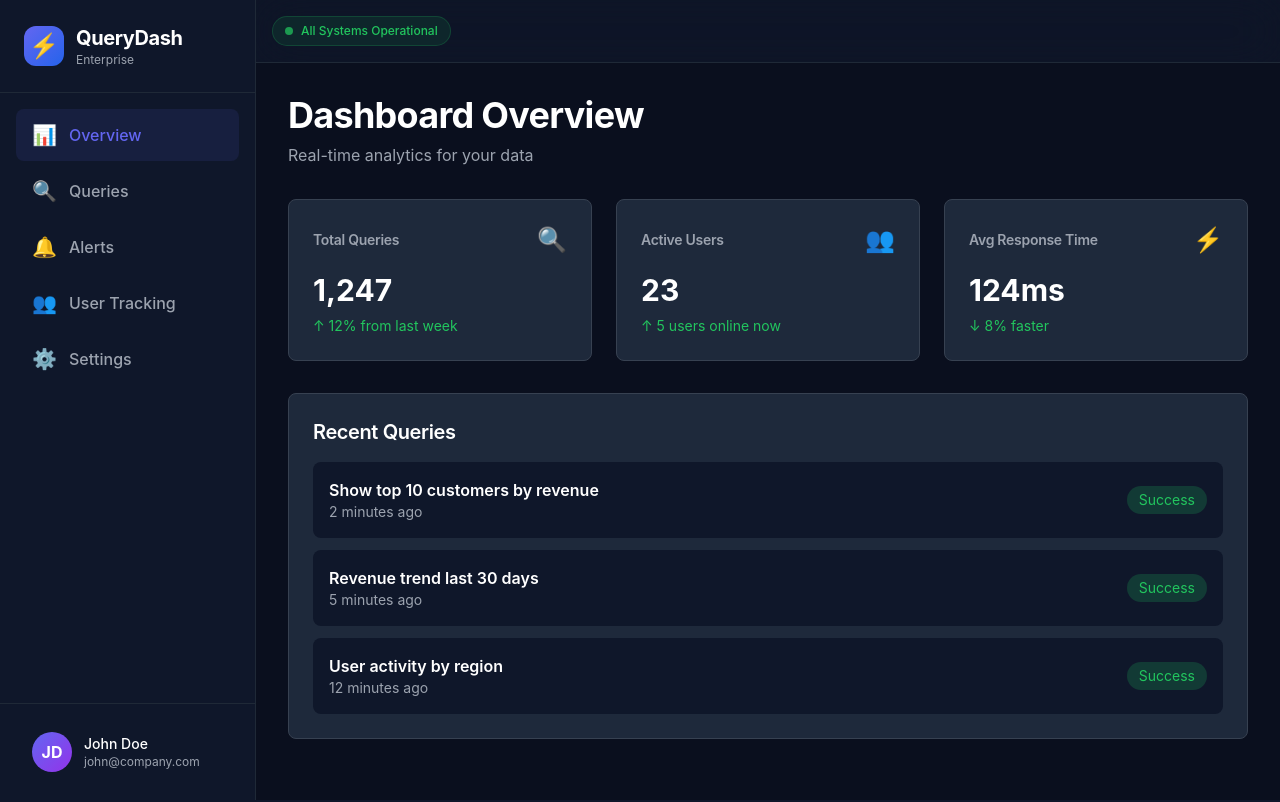
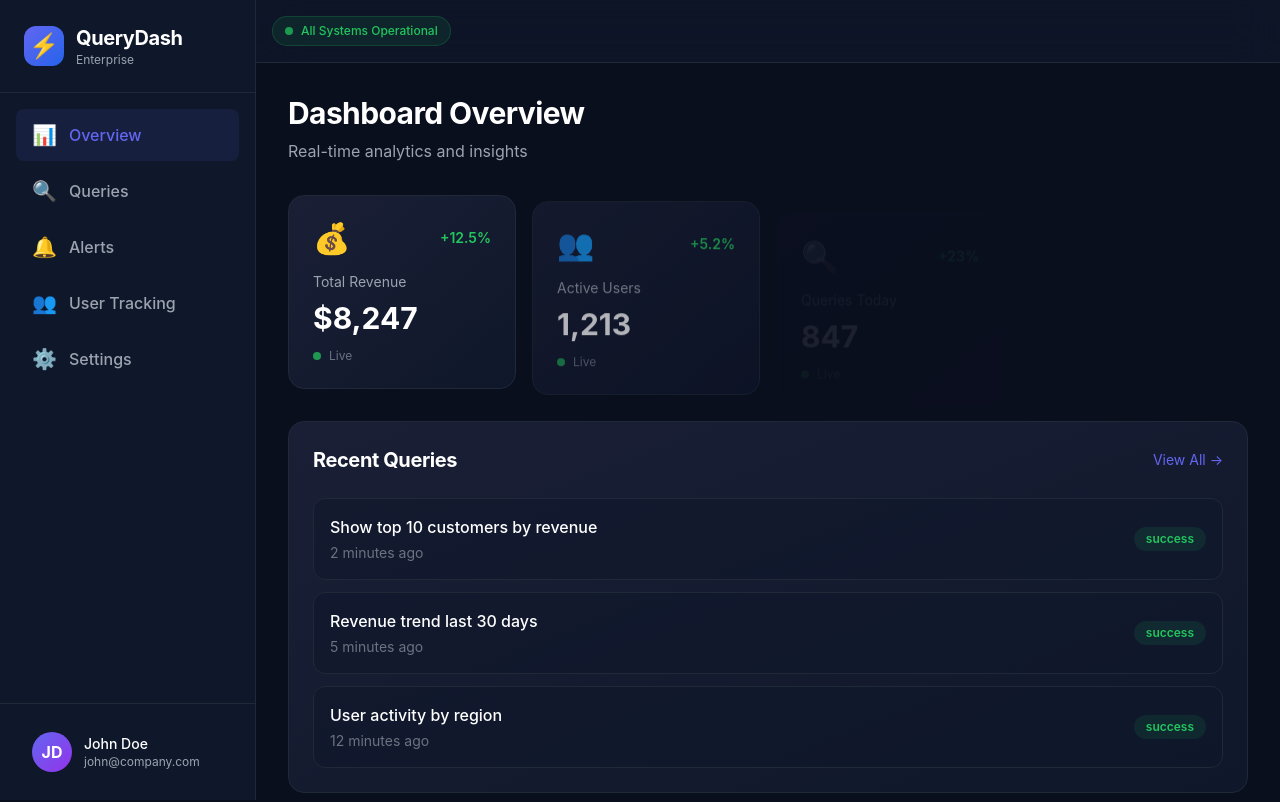
Before and after one commit to skillmates07-stack/querydash-frontend, a Next.js app: page /dashboard in a window 1280 px wide. Shown: the top 802 px of the page. Built offline with nearby package versions, Linux system fonts and the light colour scheme.

Commit message:
Update page.tsx

```diff
--- a/src/app/dashboard/page.tsx
+++ b/src/app/dashboard/page.tsx
@@ -1,96 +1,236 @@
 'use client';
 
-import { useEffect, useState } from 'react';
+import { useEffect, useState, useRef } from 'react';
+import gsap from 'gsap';
+
+interface Metric {
+  id: string;
+  label: string;
+  value: string | number;
+  change: string;
+  trend: 'up' | 'down' | 'neutral';
+  icon: string;
+}
+
+interface Query {
+  id: string;
+  text: string;
+  time: string;
+  status: 'success' | 'error' | 'pending';
+}
 
 export default function DashboardPage() {
-  const [metrics, setMetrics] = useState({
-    totalQueries: 0,
-    activeUsers: 0,
-    avgResponseTime: 0
-  });
+  const [metrics, setMetrics] = useState<Metric[]>([
+    {
+      id: '1',
+      label: 'Total Revenue',
+      value: '$8,247',
+      change: '+12.5%',
+      trend: 'up',
+      icon: '💰'
+    },
+    {
+      id: '2',
+      label: 'Active Users',
+      value: '1,234',
+      change: '+5.2%',
+      trend: 'up',
+      icon: '👥'
+    },
+    {
+      id: '3',
+      label: 'Queries Today',
+      value: '847',
+      change: '+23%',
+      trend: 'up',
+      icon: '🔍'
+    },
+    {
+      id: '4',
+      label: 'Response Time',
+      value: '124ms',
+      change: '-8%',
+      trend: 'down',
+      icon: '⚡'
+    }
+  ]);
+
+  const [recentQueries, setRecentQueries] = useState<Query[]>([
+    {
+      id: '1',
+      text: 'Show top 10 customers by revenue',
+      time: '2 minutes ago',
+      status: 'success'
+    },
+    {
+      id: '2',
+      text: 'Revenue trend last 30 days',
+      time: '5 minutes ago',
+      status: 'success'
+    },
+    {
+      id: '3',
+      text: 'User activity by region',
+      time: '12 minutes ago',
+      status: 'success'
+    }
+  ]);
+
+  const metricsRef = useRef<HTMLDivElement>(null);
 
   useEffect(() => {
-    // Mock data for now (later: fetch from API)
-    setMetrics({
-      totalQueries: 1247,
-      activeUsers: 23,
-      avgResponseTime: 124
+    // Animate metrics cards on load
+    if (metricsRef.current) {
+      gsap.from(metricsRef.current.querySelectorAll('.metric-card'), {
+        opacity: 0,
+        y: 20,
+        stagger: 0.1,
+        duration: 0.5,
+        ease: 'power3.out'
       });
+    }
+
+    // Simulate real-time updates every 5 seconds
+    const interval = setInterval(() => {
+      setMetrics((prev) =>
+        prev.map((metric) => {
+          if (metric.id === '2') {
+            // Update active users randomly
+            const newValue = Math.floor(1200 + Math.random() * 100);
+            return { ...metric, value: newValue.toLocaleString() };
+          }
+          if (metric.id === '4') {
+            // Update response time randomly
+            const newValue = Math.floor(100 + Math.random() * 50);
+            return { ...metric, value: `${newValue}ms` };
+          }
+          return metric;
+        })
+      );
+    }, 5000);
+
+    return () => clearInterval(interval);
   }, []);
 
   return (
     <div className="space-y-8">
-      {/* Page Header */}
+      {/* Page header */}
       <div>
-        <h1 className="text-4xl font-bold mb-2">Dashboard Overview</h1>
-        <p className="text-gray-400">Real-time analytics for your data</p>
+        <h1 className="text-3xl font-bold text-white mb-2">Dashboard Overview</h1>
+        <p className="text-gray-400">Real-time analytics and insights</p>
       </div>
 
-      {/* Metrics Cards */}
-      <div className="grid grid-cols-1 md:grid-cols-3 gap-6">
-        {/* Total Queries */}
-        <div className="bg-secondary rounded-lg p-6 border border-gray-700">
+      {/* Metrics grid */}
+      <div ref={metricsRef} className="grid grid-cols-1 md:grid-cols-2 lg:grid-cols-4 gap-4">
+        {metrics.map((metric) => (
+          <div
+            key={metric.id}
+            className="metric-card group relative p-6 rounded-2xl bg-gradient-to-br from-[#1a1f35] to-[#0f172a] border border-gray-800 hover:border-accent/50 transition-all duration-300 cursor-pointer overflow-hidden"
+          >
+            {/* Background glow effect */}
+            <div className="absolute inset-0 bg-gradient-to-br from-accent/0 to-accent/5 opacity-0 group-hover:opacity-100 transition-opacity" />
+
+            <div className="relative z-10">
+              {/* Icon and trend */}
               <div className="flex items-center justify-between mb-4">
-            <h3 className="text-sm font-semibold text-gray-400">Total Queries</h3>
-            <span className="text-2xl">🔍</span>
-          </div>
-          <p className="text-3xl font-bold">{metrics.totalQueries.toLocaleString()}</p>
-          <p className="text-sm text-success mt-2">↑ 12% from last week</p>
+                <span className="text-3xl">{metric.icon}</span>
+                <span
+                  className={`text-sm font-semibold ${
+                    metric.trend === 'up'
+                      ? 'text-success'
+                      : metric.trend === 'down'
+                      ? 'text-danger'
+                      : 'text-gray-400'
+                  }`}
+                >
+                  {metric.change}
+                </span>
               </div>
 
-        {/* Active Users */}
-        <div className="bg-secondary rounded-lg p-6 border border-gray-700">
-          <div className="flex items-center justify-between mb-4">
-            <h3 className="text-sm font-semibold text-gray-400">Active Users</h3>
-            <span className="text-2xl">👥</span>
+              {/* Label */}
+              <p className="text-sm text-gray-400 mb-2">{metric.label}</p>
+
+              {/* Value */}
+              <p className="text-3xl font-bold text-white">{metric.value}</p>
+
+              {/* Live indicator */}
+              <div className="flex items-center gap-2 mt-3">
+                <div className="w-2 h-2 rounded-full bg-success animate-pulse" />
+                <span className="text-xs text-gray-500">Live</span>
               </div>
-          <p className="text-3xl font-bold">{metrics.activeUsers}</p>
-          <p className="text-sm text-success mt-2">↑ 5 users online now</p>
+            </div>
+          </div>
+        ))}
       </div>
 
-        {/* Avg Response Time */}
-        <div className="bg-secondary rounded-lg p-6 border border-gray-700">
-          <div className="flex items-center justify-between mb-4">
-            <h3 className="text-sm font-semibold text-gray-400">Avg Response Time</h3>
-            <span className="text-2xl">⚡</span>
+      {/* Recent queries */}
+      <div className="rounded-2xl bg-gradient-to-br from-[#1a1f35] to-[#0f172a] border border-gray-800 p-6">
+        <div className="flex items-center justify-between mb-6">
+          <h2 className="text-xl font-bold text-white">Recent Queries</h2>
+          <button className="text-sm text-accent hover:text-accent/80 transition-colors">
+            View All →
+          </button>
         </div>
-          <p className="text-3xl font-bold">{metrics.avgResponseTime}ms</p>
-          <p className="text-sm text-success mt-2">↓ 8% faster</p>
+
+        <div className="space-y-3">
+          {recentQueries.map((query) => (
+            <div
+              key={query.id}
+              className="flex items-center justify-between p-4 rounded-xl bg-[#0f172a]/50 border border-gray-800 hover:border-accent/30 transition-colors cursor-pointer group"
+            >
+              <div className="flex-1">
+                <p className="text-white font-medium mb-1 group-hover:text-accent transition-colors">
+                  {query.text}
+                </p>
+                <p className="text-sm text-gray-500">{query.time}</p>
+              </div>
+              <span
+                className={`px-3 py-1 rounded-full text-xs font-semibold ${
+                  query.status === 'success'
+                    ? 'bg-success/10 text-success'
+                    : query.status === 'error'
+                    ? 'bg-danger/10 text-danger'
+                    : 'bg-warning/10 text-warning'
+                }`}
+              >
+                {query.status}
+              </span>
+            </div>
+          ))}
         </div>
       </div>
 
-      {/* Recent Queries Section */}
-      <div className="bg-secondary rounded-lg p-6 border border-gray-700">
-        <h3 className="text-xl font-semibold mb-4">Recent Queries</h3>
-        <div className="space-y-3">
-          <div className="flex items-center justify-between p-4 bg-primary rounded-lg">
+      {/* Quick actions */}
+      <div className="grid md:grid-cols-3 gap-4">
+        <button className="flex items-center gap-4 p-6 rounded-2xl bg-gradient-to-br from-accent/10 to-accent/5 border border-accent/20 hover:border-accent/50 transition-all duration-300 group text-left">
+          <div className="w-12 h-12 rounded-xl bg-accent/20 flex items-center justify-center text-2xl group-hover:scale-110 transition-transform">
+            🔍
+          </div>
           <div>
-              <p className="font-semibold">Show top 10 customers by revenue</p>
-              <p className="text-sm text-gray-400">2 minutes ago</p>
+            <h3 className="text-white font-semibold mb-1">New Query</h3>
+            <p className="text-sm text-gray-400">Ask a question</p>
           </div>
-            <span className="px-3 py-1 bg-success/20 text-success rounded-full text-sm">
-              Success
-            </span>
+        </button>
+
+        <button className="flex items-center gap-4 p-6 rounded-2xl bg-gradient-to-br from-purple-500/10 to-purple-500/5 border border-purple-500/20 hover:border-purple-500/50 transition-all duration-300 group text-left">
+          <div className="w-12 h-12 rounded-xl bg-purple-500/20 flex items-center justify-center text-2xl group-hover:scale-110 transition-transform">
+            📊
           </div>
-          <div className="flex items-center justify-between p-4 bg-primary rounded-lg">
           <div>
-              <p className="font-semibold">Revenue trend last 30 days</p>
-              <p className="text-sm text-gray-400">5 minutes ago</p>
+            <h3 className="text-white font-semibold mb-1">Create Dashboard</h3>
+            <p className="text-sm text-gray-400">Build custom view</p>
           </div>
-            <span className="px-3 py-1 bg-success/20 text-success rounded-full text-sm">
-              Success
-            </span>
+        </button>
+
+        <button className="flex items-center gap-4 p-6 rounded-2xl bg-gradient-to-br from-orange-500/10 to-orange-500/5 border border-orange-500/20 hover:border-orange-500/50 transition-all duration-300 group text-left">
+          <div className="w-12 h-12 rounded-xl bg-orange-500/20 flex items-center justify-center text-2xl group-hover:scale-110 transition-transform">
+            🔔
           </div>
-          <div className="flex items-center justify-between p-4 bg-primary rounded-lg">
           <div>
-              <p className="font-semibold">User activity by region</p>
-              <p className="text-sm text-gray-400">12 minutes ago</p>
+            <h3 className="text-white font-semibold mb-1">Set Alert</h3>
+            <p className="text-sm text-gray-400">Monitor metrics</p>
           </div>
-            <span className="px-3 py-1 bg-success/20 text-success rounded-full text-sm">
-              Success
-            </span>
-          </div>
-        </div>
+        </button>
       </div>
     </div>
   );
```
Lines whose indentation alone changed are shown as unchanged.
